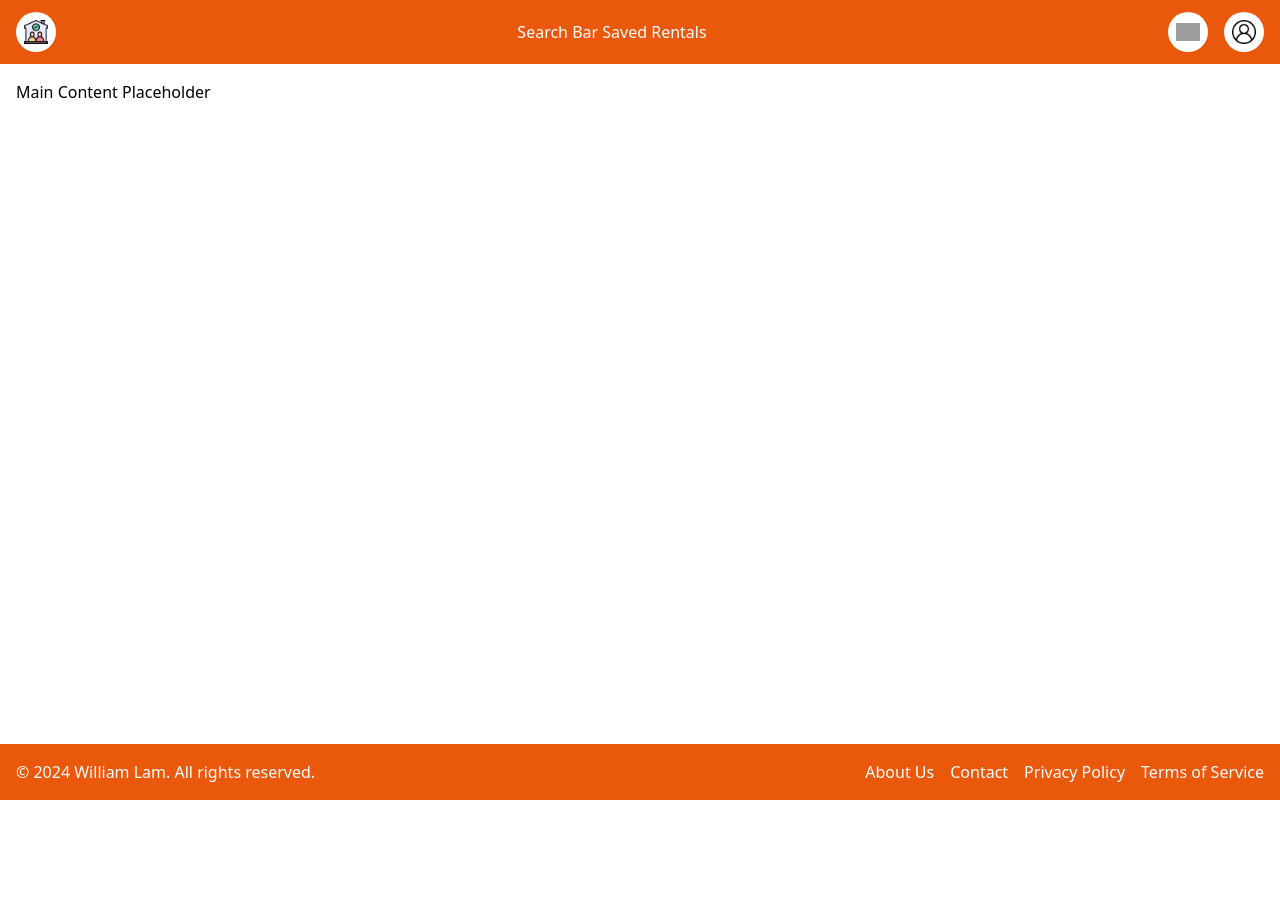
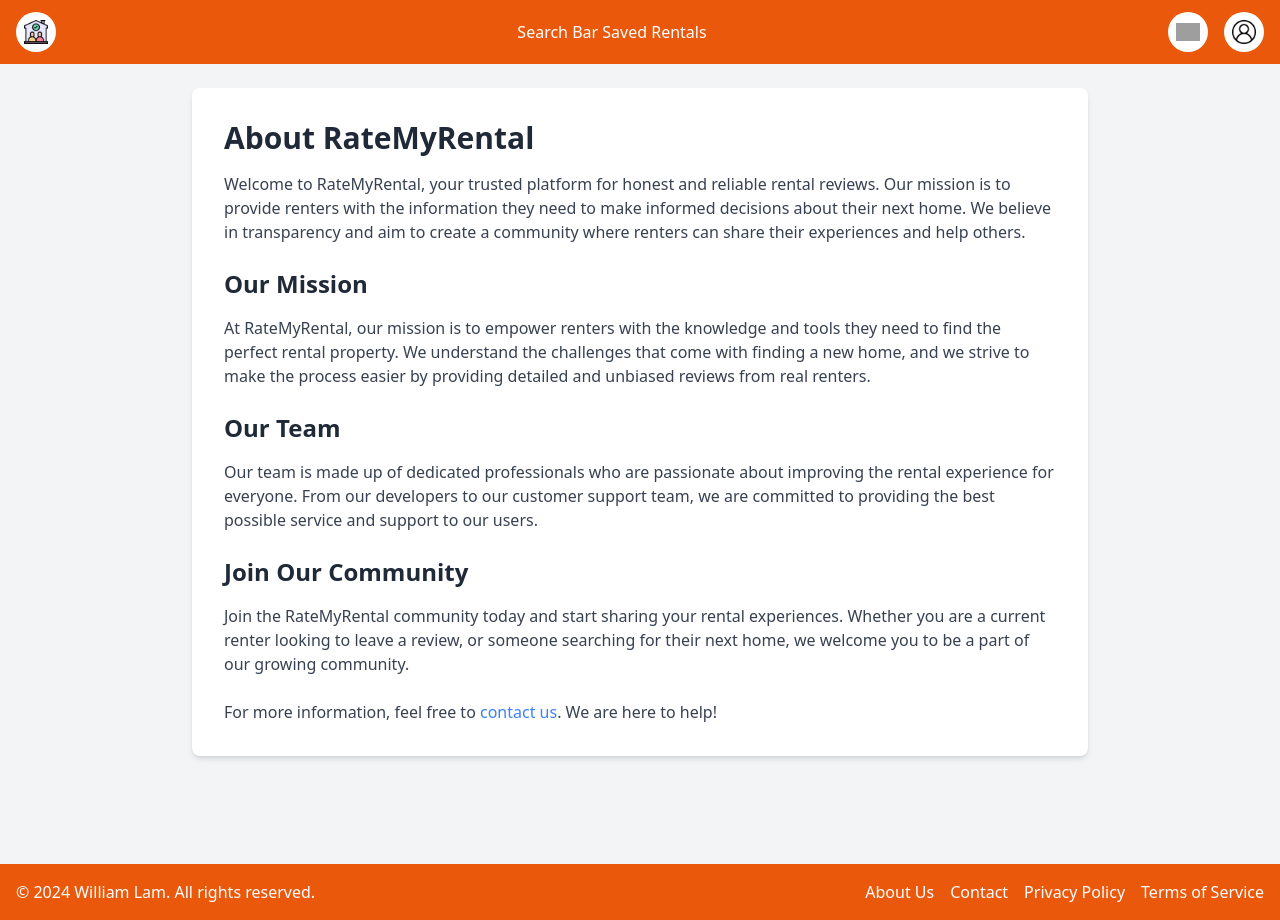
Before and after one commit to williamntlam/rate-my-rental, a React (Vite) app in the folder frontend/: page / in a window 1280 px wide. Before the commit the page ends 800 px from the top, so only its background shows below. Built offline with nearby package versions, Linux system fonts and the light colour scheme; grey boxes are pictures that could not be loaded.

Commit message:
feat: added About Us page author: William Lam<williamntlam@gmail.com>

```diff
--- a/frontend/src/App.tsx
+++ b/frontend/src/App.tsx
@@ -1,11 +1,12 @@
 import Header from "./components/layout/Header";
 import Footer from "./components/layout/Footer";
+import AboutUs from "./static/AboutUs";
 
 function App() {
   return (
     <div className="flex flex-col min-h-screen">
       <Header />
-      <main className="flex-grow p-4">Main Content Placeholder</main>
+      <AboutUs />
       <Footer />
     </div>
   );
--- a/frontend/src/static/AboutUs.tsx
+++ b/frontend/src/static/AboutUs.tsx
@@ -1,5 +1,53 @@
-const AboutUs = () => {
-  return <div>About Us</div>;
+import React from "react";
+
+const AboutUs: React.FC = () => {
+  return (
+    <div className="min-h-screen p-6 bg-gray-100">
+      <div className="max-w-4xl mx-auto bg-white shadow-md rounded-lg p-8">
+        <h1 className="text-3xl font-bold mb-4 text-gray-800">
+          About RateMyRental
+        </h1>
+        <p className="text-gray-700 mb-6">
+          Welcome to RateMyRental, your trusted platform for honest and reliable
+          rental reviews. Our mission is to provide renters with the information
+          they need to make informed decisions about their next home. We believe
+          in transparency and aim to create a community where renters can share
+          their experiences and help others.
+        </p>
+        <h2 className="text-2xl font-bold mb-4 text-gray-800">Our Mission</h2>
+        <p className="text-gray-700 mb-6">
+          At RateMyRental, our mission is to empower renters with the knowledge
+          and tools they need to find the perfect rental property. We understand
+          the challenges that come with finding a new home, and we strive to
+          make the process easier by providing detailed and unbiased reviews
+          from real renters.
+        </p>
+        <h2 className="text-2xl font-bold mb-4 text-gray-800">Our Team</h2>
+        <p className="text-gray-700 mb-6">
+          Our team is made up of dedicated professionals who are passionate
+          about improving the rental experience for everyone. From our
+          developers to our customer support team, we are committed to providing
+          the best possible service and support to our users.
+        </p>
+        <h2 className="text-2xl font-bold mb-4 text-gray-800">
+          Join Our Community
+        </h2>
+        <p className="text-gray-700 mb-6">
+          Join the RateMyRental community today and start sharing your rental
+          experiences. Whether you are a current renter looking to leave a
+          review, or someone searching for their next home, we welcome you to be
+          a part of our growing community.
+        </p>
+        <p className="text-gray-700">
+          For more information, feel free to{" "}
+          <a href="/contact" className="text-blue-500 hover:underline">
+            contact us
+          </a>
+          . We are here to help!
+        </p>
+      </div>
+    </div>
+  );
 };
 
 export default AboutUs;
```
